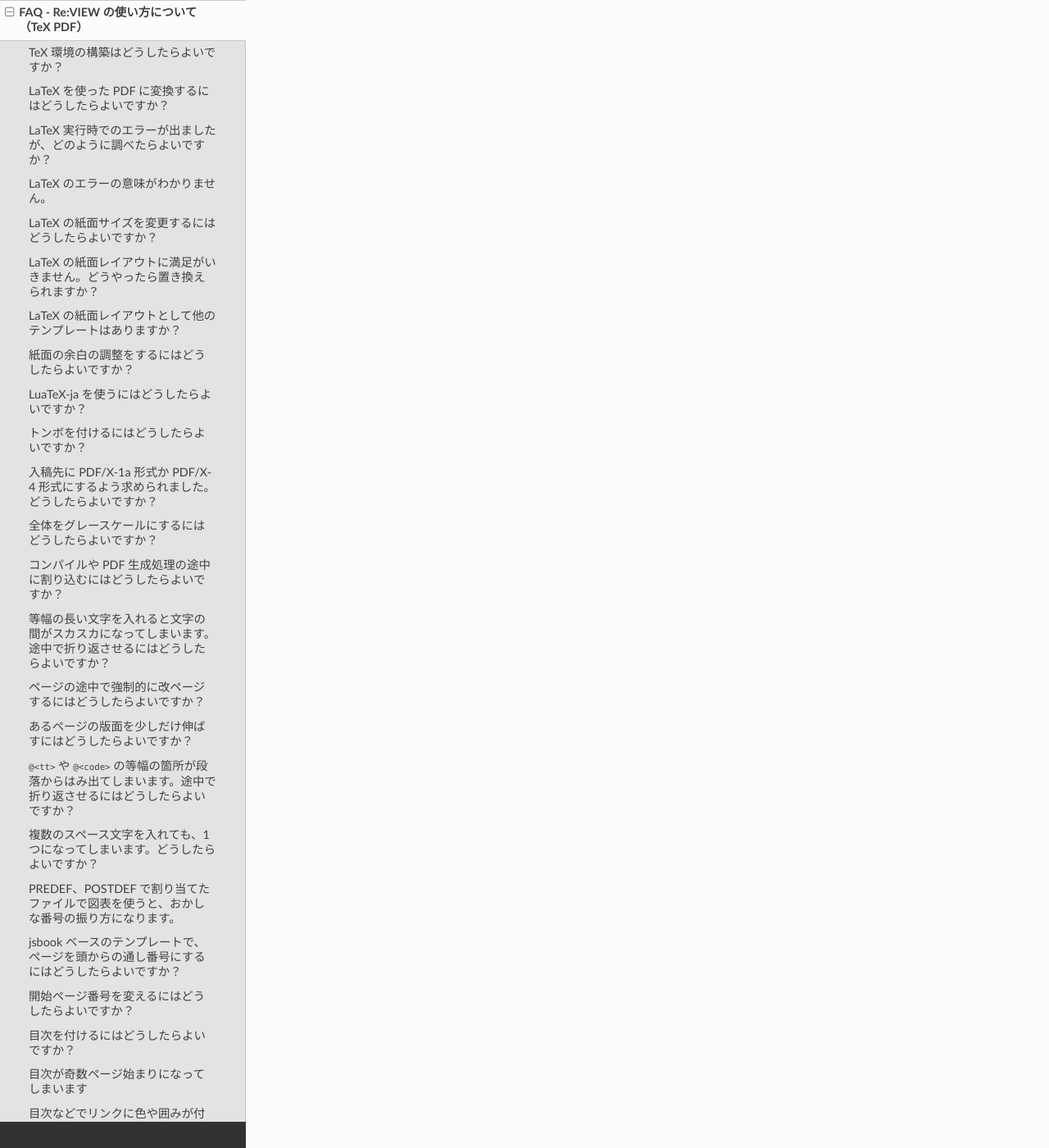
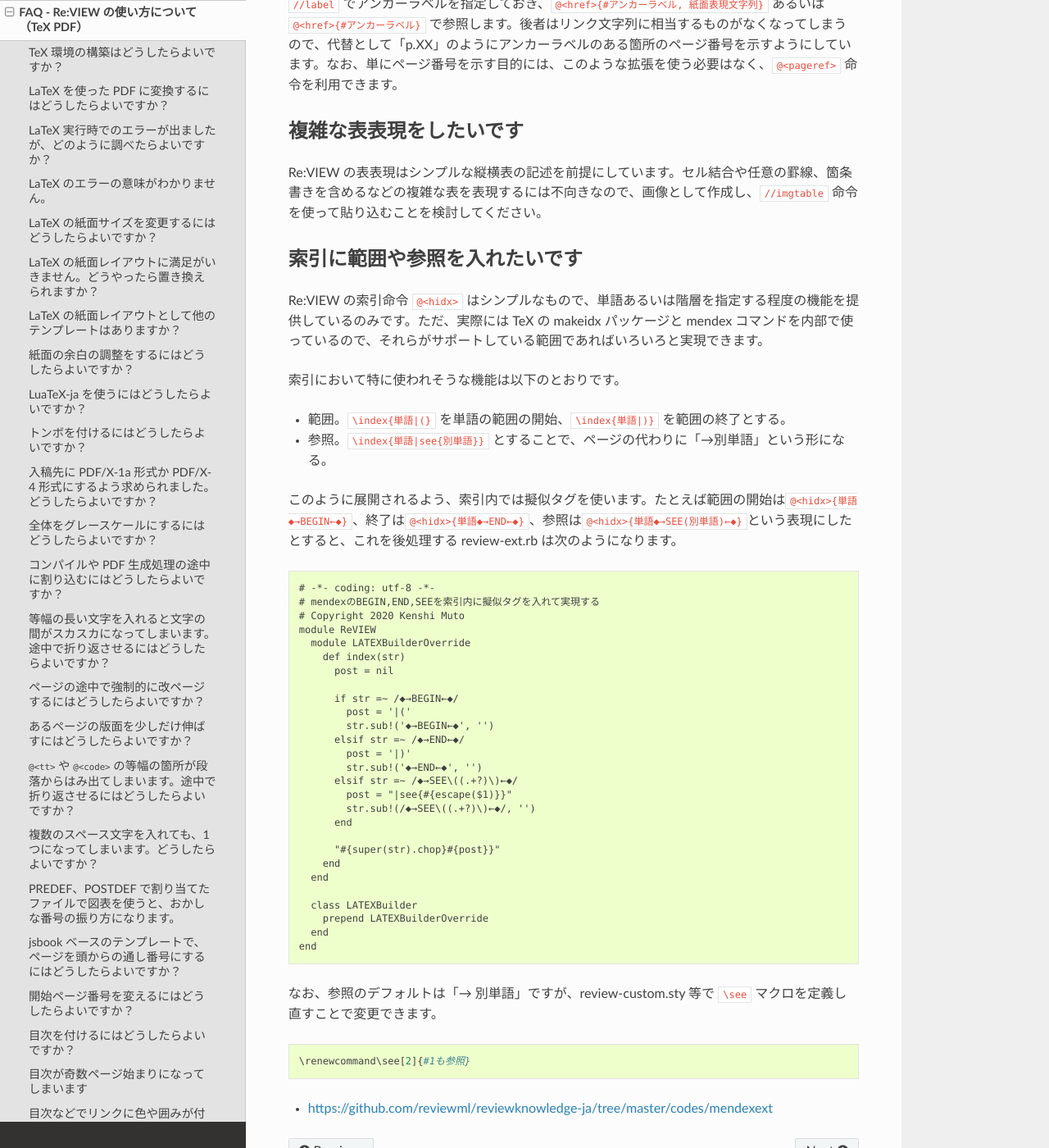
Before and after one commit to reviewml/reviewknowledge-ja, a Sphinx documentation site: the page built from docs/faq/faq-tex.md, in a window 1280 px wide and 1400 px high, scrolled down 32887 px. Shown: the whole window at 82% size. Built offline with Sphinx 7.4.7 and the Read the Docs theme 2.0.0, drawn with Linux system fonts in a browser that asks for light colours; some of the changed text lies outside the part shown.

````diff
--- a/docs/faq/faq-tex.md
+++ b/docs/faq/faq-tex.md
@@ -924,6 +924,27 @@ end
 
 - [#1419](https://github.com/kmuto/review/issues/1419)
 
+## 囲み記号として全角の「“」「”」を使うと、PDFからのコピーペーストがうまくいかなくなります
+
+re ファイル側で全角の「“」「”」にしておいた箇所を TeX 上ではシングルクォート2つ・バッククォート2つにするという方法があります。こうすることで EPUB などとも共存しやすくなります。review-ext.rb で出力を書き換える例を示します。
+
+```
+# -*- coding: utf-8 -*-
+# 出力前に “ ” のクォートをバックエンド向きの形に置換する
+# Copyright 2020 Kenshi Muto
+module ReVIEW
+  module LATEXBuilderOverride
+    def result
+      super.gsub('“', '``').gsub('”', "''")
+    end
+  end
+
+  class LATEXBuilder
+    prepend LATEXBuilderOverride
+  end
+end
+```
+
 ## 奥付に連絡先を入れるにはどうしたらよいですか？
 だいぶ昔から標準で提供していたのですが、ドキュメント化していませんでした。config.yml の `contact`  パラメータで連絡先を記載できます。
 
@@ -1146,3 +1167,52 @@ end
 ## 複雑な表表現をしたいです
 
 Re:VIEW の表表現はシンプルな縦横表の記述を前提にしています。セル結合や任意の罫線、箇条書きを含めるなどの複雑な表を表現するには不向きなので、画像として作成し、`//imgtable` 命令を使って貼り込むことを検討してください。
+
+## 索引に範囲や参照を入れたいです
+
+Re:VIEW の索引命令 `@<hidx>` はシンプルなもので、単語あるいは階層を指定する程度の機能を提供しているのみです。ただ、実際には TeX の makeidx パッケージと mendex コマンドを内部で使っているので、それらがサポートしている範囲であればいろいろと実現できます。
+
+索引において特に使われそうな機能は以下のとおりです。
+
+- 範囲。`\index{単語|(}` を単語の範囲の開始、`\index{単語|)}` を範囲の終了とする。
+- 参照。`\index{単語|see{別単語}}` とすることで、ページの代わりに「→別単語」という形になる。
+
+このように展開されるよう、索引内では擬似タグを使います。たとえば範囲の開始は`@<hidx>{単語◆→BEGIN←◆}`、終了は`@<hidx>{単語◆→END←◆}`、参照は`@<hidx>{単語◆→SEE(別単語)←◆}`という表現にしたとすると、これを後処理する review-ext.rb は次のようになります。
+
+```
+# -*- coding: utf-8 -*-
+# mendexのBEGIN,END,SEEを索引内に擬似タグを入れて実現する
+# Copyright 2020 Kenshi Muto
+module ReVIEW
+  module LATEXBuilderOverride
+    def index(str)
+      post = nil
+
+      if str =~ /◆→BEGIN←◆/
+        post = '|('
+        str.sub!('◆→BEGIN←◆', '')
+      elsif str =~ /◆→END←◆/
+        post = '|)'
+        str.sub!('◆→END←◆', '')
+      elsif str =~ /◆→SEE\((.+?)\)←◆/
+        post = "|see{#{escape($1)}}"
+        str.sub!(/◆→SEE\((.+?)\)←◆/, '')
+      end
+
+      "#{super(str).chop}#{post}}"
+    end
+  end
+
+  class LATEXBuilder
+    prepend LATEXBuilderOverride
+  end
+end
+```
+
+なお、参照のデフォルトは「→ 別単語」ですが、review-custom.sty 等で `\see` マクロを定義し直すことで変更できます。
+
+```
+\renewcommand\see[2]{#1も参照}
+```
+
+- [https://github.com/reviewml/reviewknowledge-ja/tree/master/codes/mendexext](https://github.com/reviewml/reviewknowledge-ja/tree/master/codes/mendexext)
````
Also changed, not shown: other parts of docs/faq/faq-tex.md (+1 -1 lines), docs/faq/faq-epub.md (+7 -0 lines), 2 other files.
